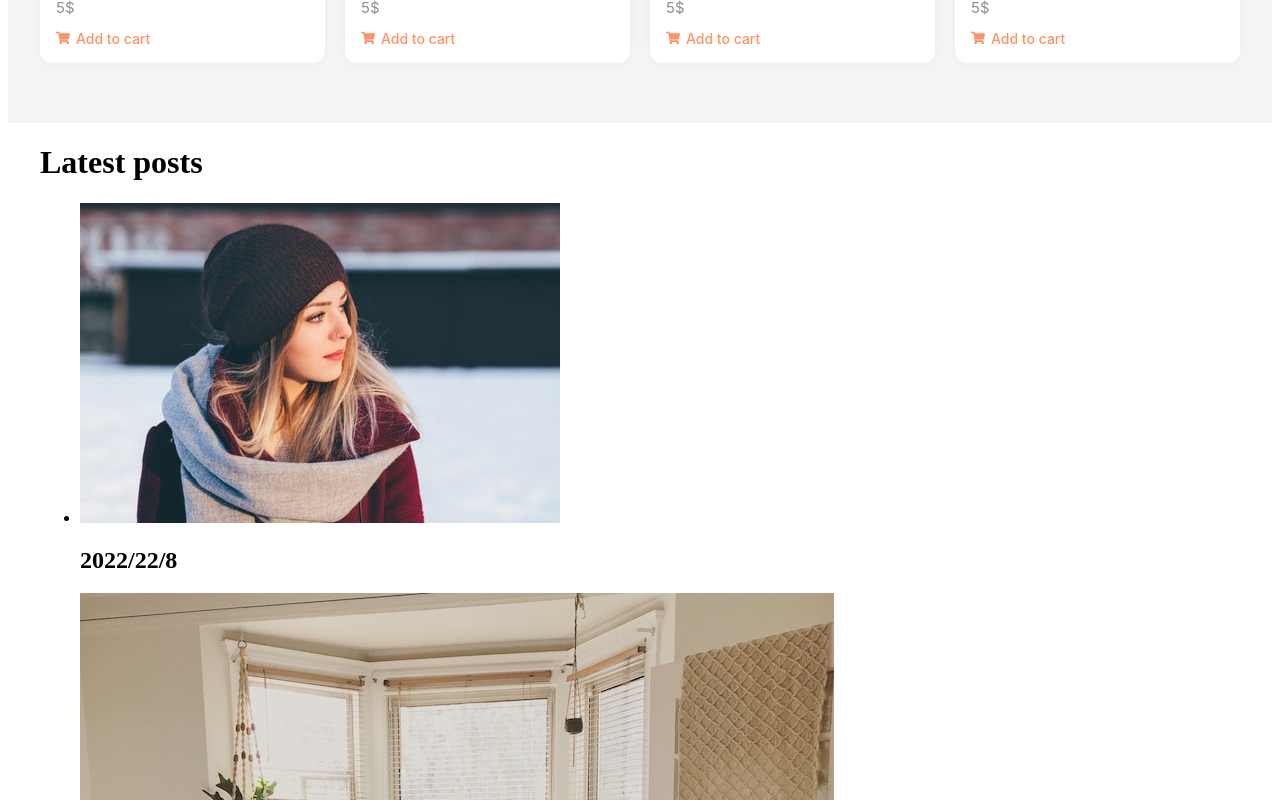
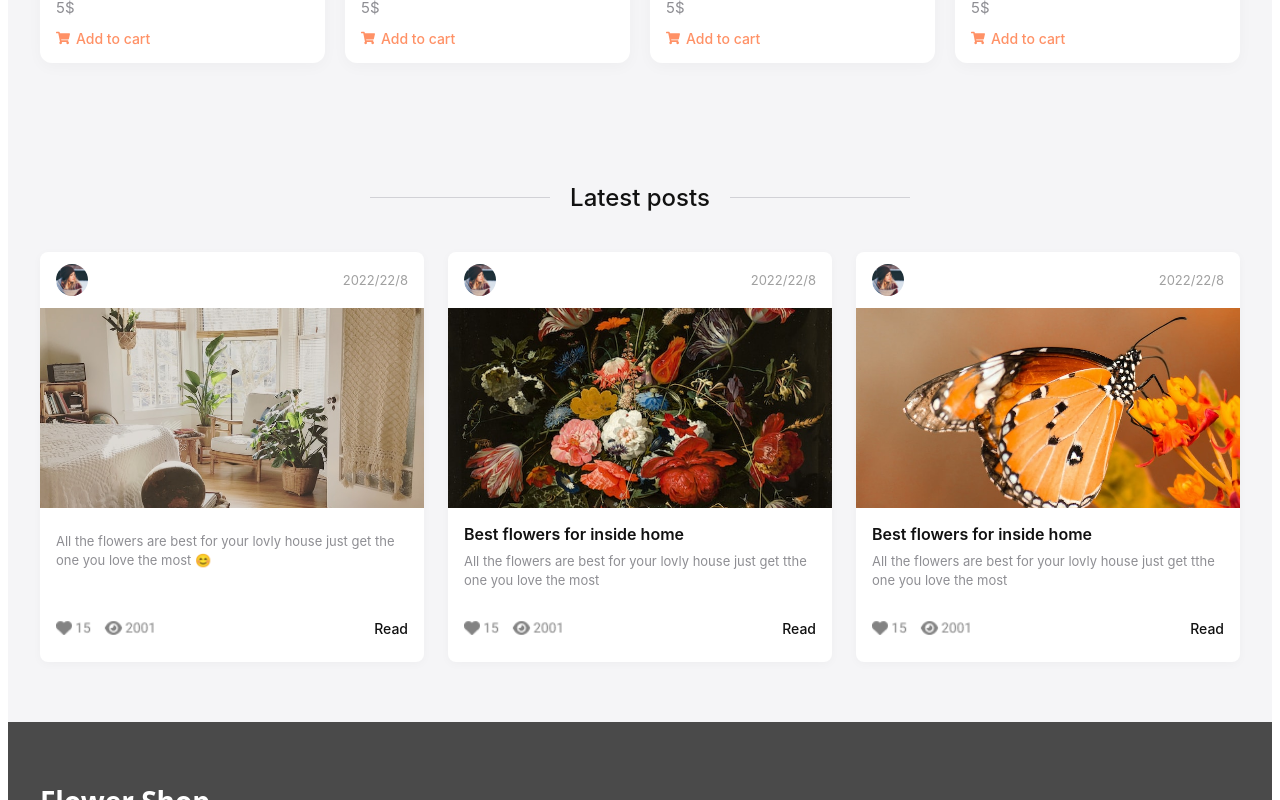
Before and after one commit to dilshodmahmaraimov22-ux/Flowers, a React (Vite) app: page / in a window 1280 px wide. Shown: the part 980-1780 px from the top of the page. Built offline with nearby package versions, Linux system fonts and the light colour scheme.

Commit message:
postga style berdim

```diff
--- a/src/Components/Home/Post/Post.css
+++ b/src/Components/Home/Post/Post.css
@@ -0,0 +1,133 @@
+.container {
+  max-width: 1200px;
+  margin: 0 auto;
+  padding: 0 20px;
+}
+
+.post {
+  background-color: #f5f5f7;
+  padding: 60px 0;
+  font-family: -apple-system, BlinkMacSystemFont, "Segoe UI", Roboto, sans-serif;
+}
+
+.post__container > .post__title {
+  display: flex;
+  align-items: center;
+  justify-content: center;
+  font-size: 24px;
+  font-weight: 500;
+  color: #111111;
+  margin: 0 0 40px 0;
+  text-align: center;
+}
+
+.post__container > .post__title::before,
+.post__container > .post__title::after {
+  content: "";
+  height: 1px;
+  width: 180px;
+  background-color: #d1d1d6;
+  margin: 0 20px;
+}
+
+.post__list {
+  display: flex;
+  justify-content: space-between;
+  gap: 24px;
+  list-style: none;
+  margin: 0;
+  padding: 0;
+}
+
+.post__item {
+  background-color: #ffffff;
+  border-radius: 8px;
+  flex: 1;
+  display: flex;
+  flex-direction: column;
+  overflow: hidden;
+  box-shadow: 0 2px 10px rgba(0, 0, 0, 0.03);
+  padding-bottom: 16px;
+}
+
+.post__item2 {
+  display: flex;
+  align-items: center;
+  justify-content: space-between;
+  padding: 12px 16px;
+  list-style: none;
+}
+
+.post__avatar {
+  width: 32px;
+  height: 32px;
+  border-radius: 50%;
+  object-fit: cover;
+}
+
+.post__date {
+  font-size: 13px;
+  font-weight: 400;
+  color: #a0a0a0;
+  margin: 0;
+}
+
+.post__img {
+  width: 100%;
+  height: 200px;
+  object-fit: cover;
+}
+
+.post__item > .post__title {
+  font-size: 16px;
+  font-weight: 600;
+  color: #111111;
+  margin: 16px 16px 8px 16px;
+}
+
+.post__text {
+  font-size: 13px;
+  line-height: 1.5;
+  color: #8e8e93;
+  margin: 0 16px 20px 16px;
+  flex-grow: 1;
+}
+
+.post__item3 {
+  display: flex;
+  align-items: center;
+  justify-content: space-between;
+  padding: 0 16px;
+  margin-top: auto;
+  list-style: none;
+}
+
+.post__like {
+  width: 100px;
+  height: 35px;
+  object-fit: contain;
+  cursor: pointer;
+}
+
+.post__title2 {
+  font-size: 14px;
+  font-weight: 500;
+  color: #111111;
+  margin: 0;
+  cursor: pointer;
+}
+
+.post__title2:hover {
+  opacity: 0.7;
+}
+
+@media (max-width: 900px) {
+  .post__list {
+    flex-direction: column;
+  }
+
+  .post__container > .post__title::before,
+  .post__container > .post__title::after {
+    width: 60px;
+  }
+}
--- a/src/Components/Home/Post/Post.jsx
+++ b/src/Components/Home/Post/Post.jsx
@@ -15,31 +15,43 @@ const Post = () => {
                 <h1 className='post__title'>Latest posts</h1>
                 <ul className='post__list'>
                     <li className='post__item'>
+                        <li className='post__item2'>
                             <img className='post__avatar' src={avatar} alt="avatar" />
                             <h2 className='post__date'>2022/22/8</h2>
+                        </li>
                         <img className='post__img' src={post1} alt="rasm" />
                         <h1 className='post__title'Best flowers for inside home></h1>
                         <p className='post__text'>All the flowers are best for your lovly house just get the one you love the most 😊</p>
+                        <li className='post__item3'>
                             <img className='post__like' src={like} alt="like" />
                             <h1 className='post__title2'>Read</h1>
                         </li>
+                    </li>
                     <li className='post__item'>
+                        <li className='post__item2'>
                             <img className='post__avatar' src={avatar} alt="avatar" />
                             <h2 className='post__date'>2022/22/8</h2>
+                        </li>
                         <img className='post__img' src={post2} alt="rasm" />
                         <h1 className='post__title'>Best flowers for inside home</h1>
                         <p className='post__text'>All the flowers are best for your lovly house just get tthe one you love the most </p>
+                        <li className='post__item3'>
                             <img className='post__like' src={like} alt="like" />
                             <h1 className='post__title2'>Read</h1>
                         </li>
+                    </li>
                     <li className='post__item'>
+                        <li className='post__item2'>
                             <img className='post__avatar' src={avatar} alt="avatar" />
                             <h2 className='post__date'>2022/22/8</h2>
+                        </li>
                         <img className='post__img' src={post3} alt="rasm" />
                         <h1 className='post__title'>Best flowers for inside home</h1>
                         <p className='post__text'>All the flowers are best for your lovly house just get tthe one you love the most </p>
+                        <li className='post__item3'>
                             <img className='post__like' src={like} alt="like" />
                             <h1 className='post__title2'>Read</h1>
+                        </li>
                     </li>
                 </ul>
             </div>
```
Lines whose indentation alone changed are shown as unchanged.
